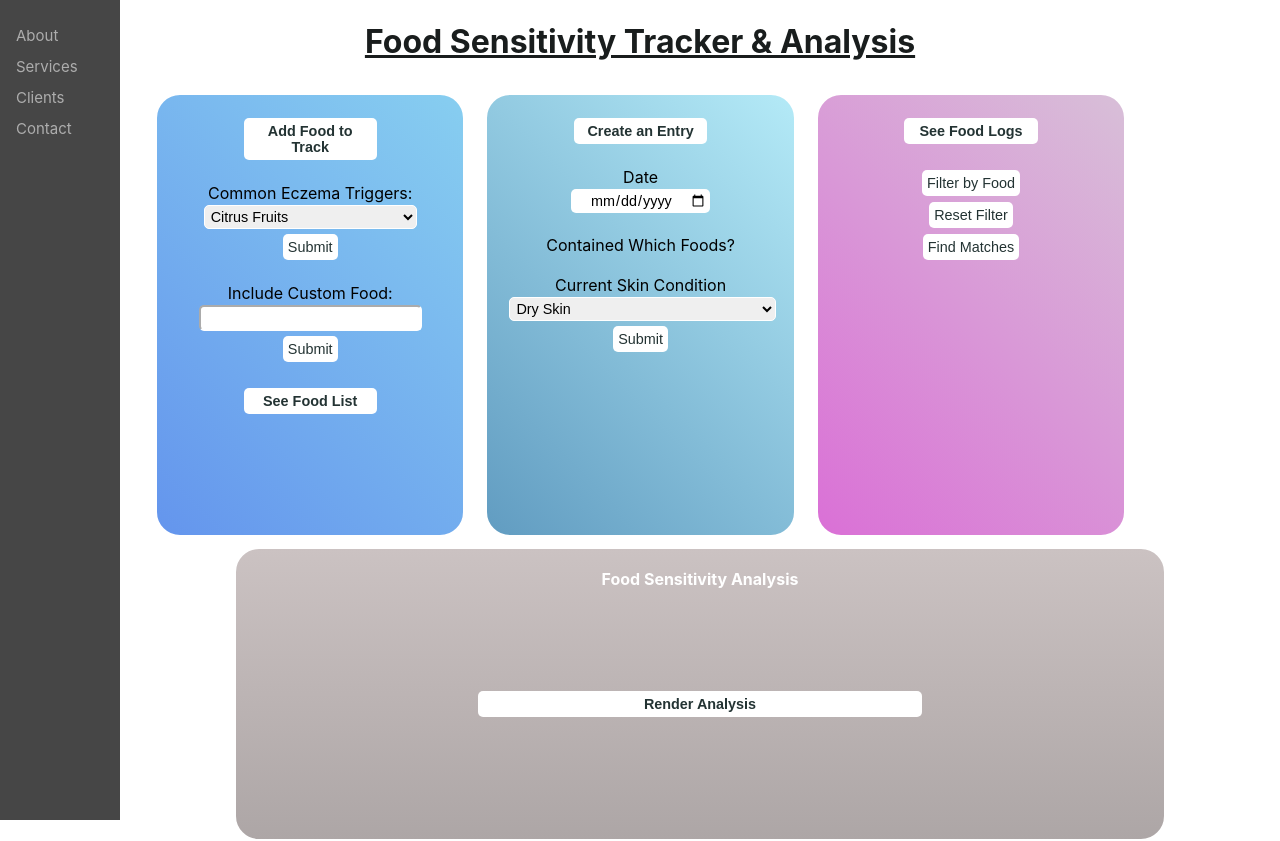
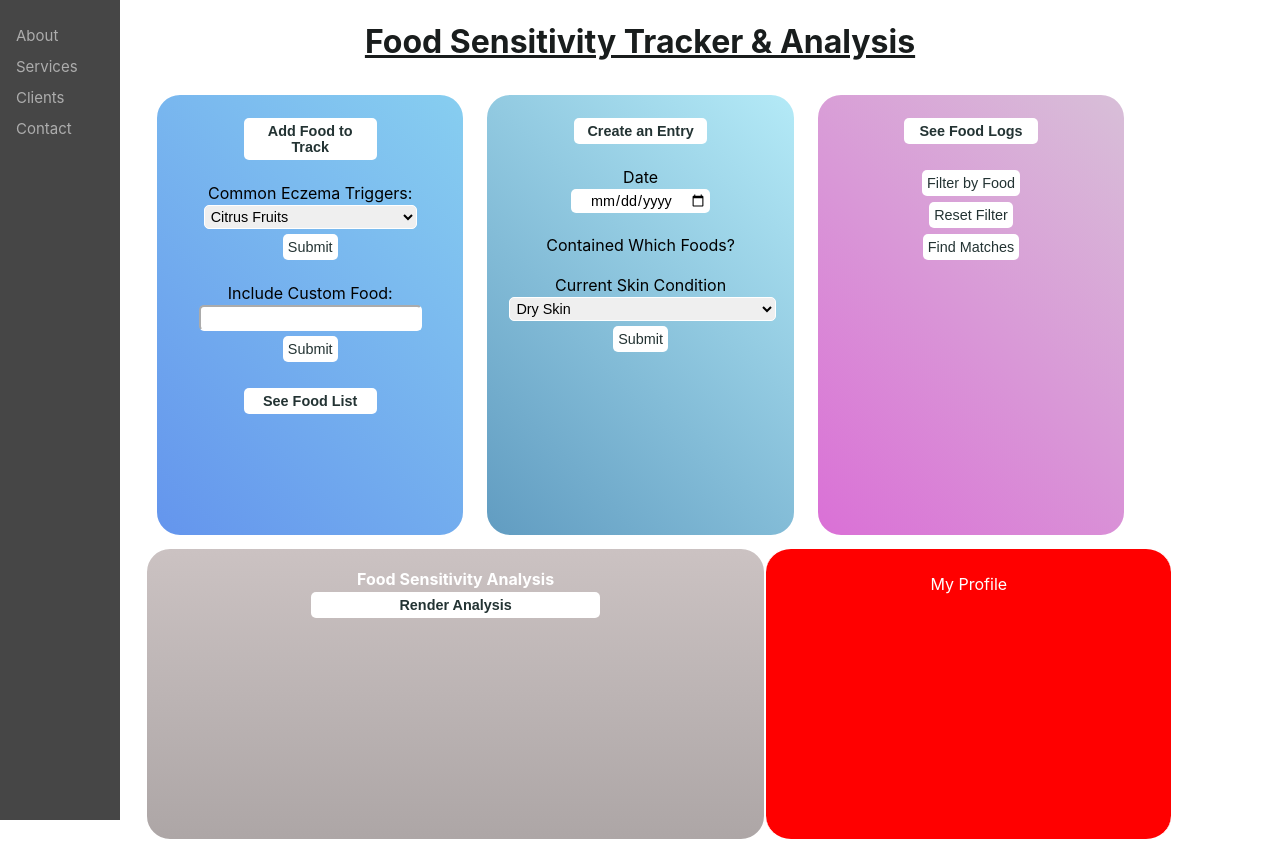
Before and after one commit to candacecodes/ProjE, a React (Create React App) app: page /foods in a window 1280 px wide. Built offline with nearby package versions, Linux system fonts and the light colour scheme.

Commit message:
added right div to bottom

```diff
--- a/src/App.css
+++ b/src/App.css
@@ -169,7 +169,8 @@ h3 {
 		rgba(173, 166, 166, 1) 0%,
 		rgba(203, 194, 194, 1) 100%
 	);
-	display: grid;
+	/* display: grid; */
+	float: left;
 	height: 250px;
 	margin: 20px;
 	border-radius: 25px;
@@ -178,7 +179,23 @@ h3 {
 	/* place-items: center; */
 	margin: auto;
 	color: white;
-	width: 80%;
+	width: 52%;
+}
+
+#bottom-right-div {
+	float: left;
+	height: 240px;
+	margin: 20px;
+	border-radius: 25px;
+	border: 2px solid white;
+	padding: 25px;
+	border-left: 15px;
+	border-right: 10px;
+	/* place-items: center; */
+	margin: auto;
+	color: white;
+	width: 32%;
+	background-color: red;
 }
 
 h4 {
--- a/src/pages/Foods.js
+++ b/src/pages/Foods.js
@@ -663,7 +663,7 @@ export default class Foods extends Component {
 							</div>
 						</div>
 					</div>
-					{/* <div id="bottom-right-div">Next to Bottom Div </div> */}
+					<div id="bottom-right-div"> My Profile </div>
 				</div>
 			</>
 		);
```
